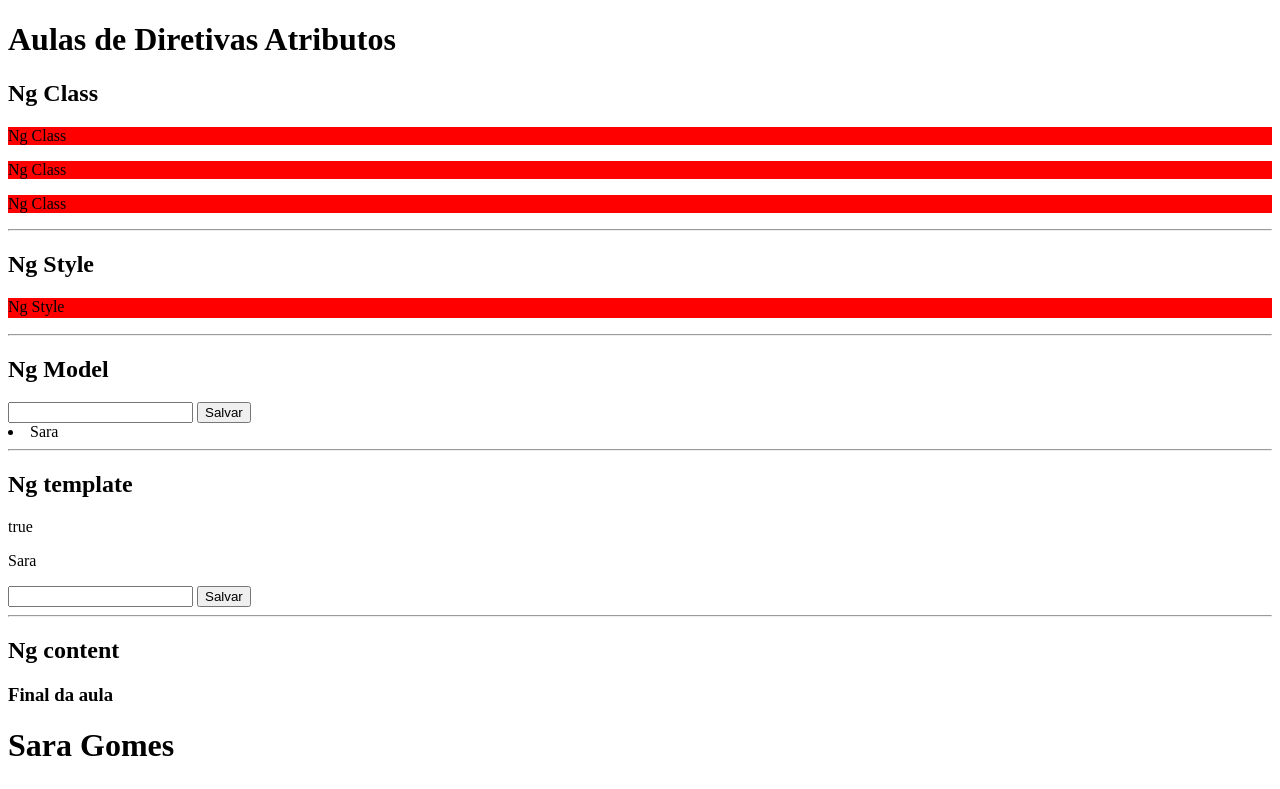
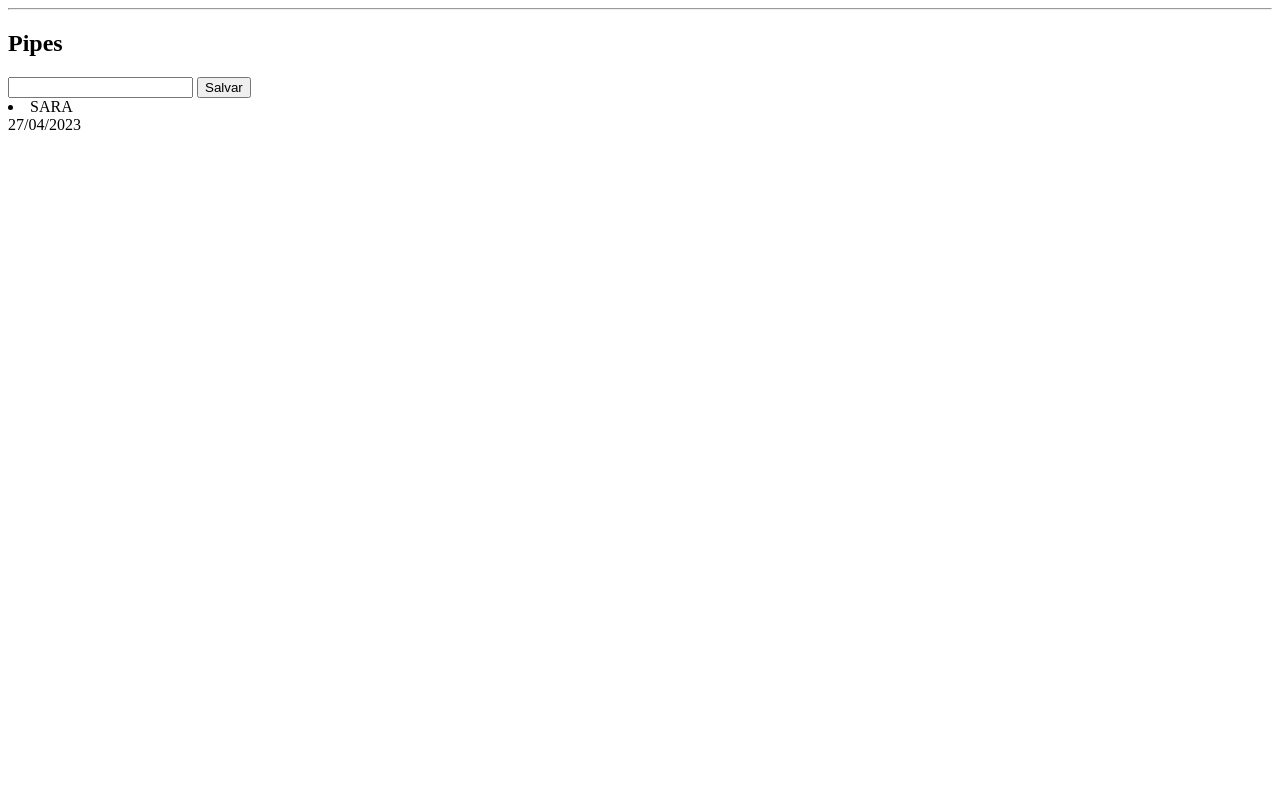
Before and after one commit to saranascimento/curso-angular-2-v15, an Angular app: page / in a window 1280 px wide. Shown: the top 789 px of the page. Built offline with nearby package versions, Linux system fonts and the light colour scheme.

Commit message:
section 5 [Angular]: Diretivas - Pipes

```diff
--- a/src/app/app.component.ts
+++ b/src/app/app.component.ts
@@ -4,7 +4,7 @@
   template: `
   <!-- <app-diretivas-estruturais></app-diretivas-estruturais> -->
 
-  <app-diretivas-atributos>
+  <!-- <app-diretivas-atributos>
     <h1>Aulas de Diretivas Atributos</h1>
     <h3>Final da aula</h3>
   </app-diretivas-atributos>
@@ -12,7 +12,9 @@
   <app-diretivas-atributos>
     <h1>Sara Gomes</h1>
     <h3>Nay Torres</h3>
-  </app-diretivas-atributos>
+  </app-diretivas-atributos> -->
+
+  <app-diretivas-atributos></app-diretivas-atributos>
 
   <router-outlet></router-outlet>
   `
--- a/src/app/diretivas-atributos/diretivas-atributos.component.html
+++ b/src/app/diretivas-atributos/diretivas-atributos.component.html
@@ -1,4 +1,4 @@
-<ng-content select="h1"></ng-content>
+<!-- <ng-content select="h1"></ng-content>
 
  <div *ngIf="nome != 'Sara'">
     <h2>Ng Class</h2>
@@ -41,4 +41,15 @@
 
 <h2>Ng content</h2>
 
-<ng-content select="h3"></ng-content>
+<ng-content select="h3"></ng-content> -->
+
+<hr>
+
+<h2>Pipes</h2>
+
+<input [(ngModel)]="nome"> {{nome}}
+<button (click)="salvar()">Salvar</button>
+
+<li *ngFor="let item of list ">{{item.nome | uppercase}}</li>
+
+{{date | date: 'dd/MM/yyyy'}}
--- a/src/app/diretivas-atributos/diretivas-atributos.component.ts
+++ b/src/app/diretivas-atributos/diretivas-atributos.component.ts
@@ -13,6 +13,8 @@
 
   public nome: string = "";
   public list: Array<{nome: string}> = [{nome: "Sara"}];
+
+  public date: Date = new Date();
 
   constructor() {}
   ngOnInit(): void {
```
